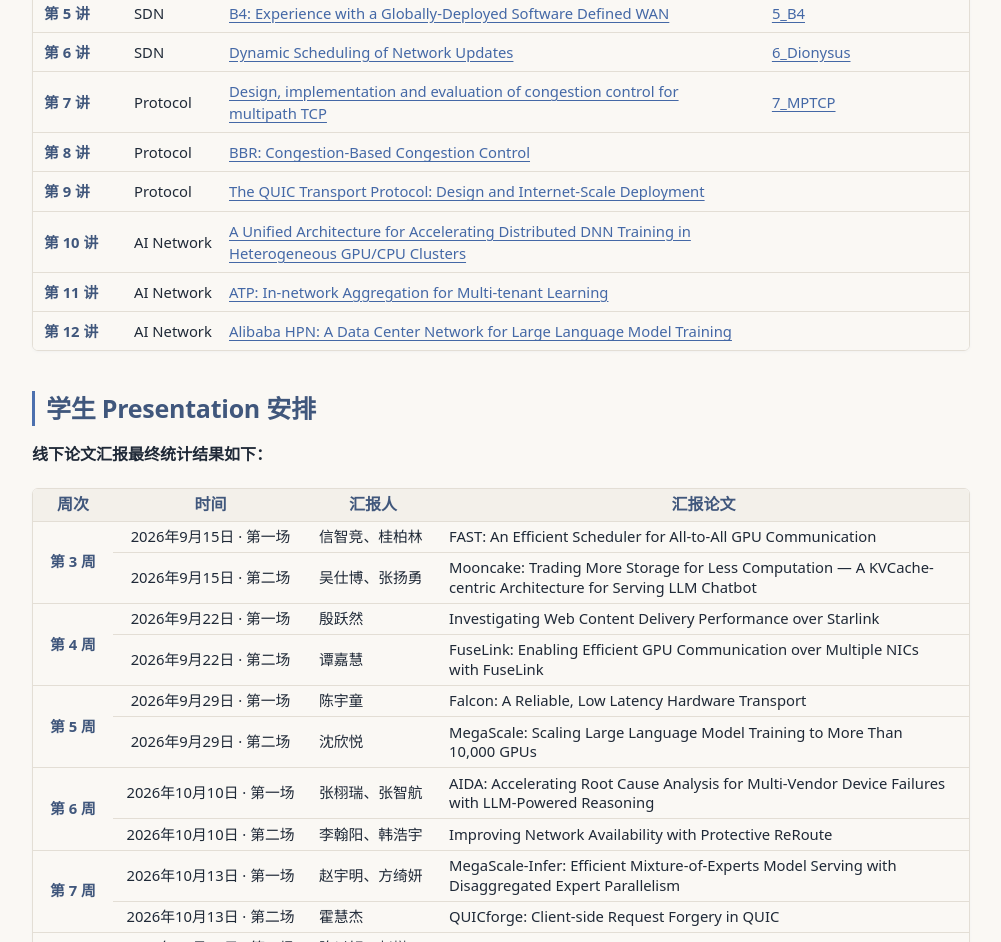
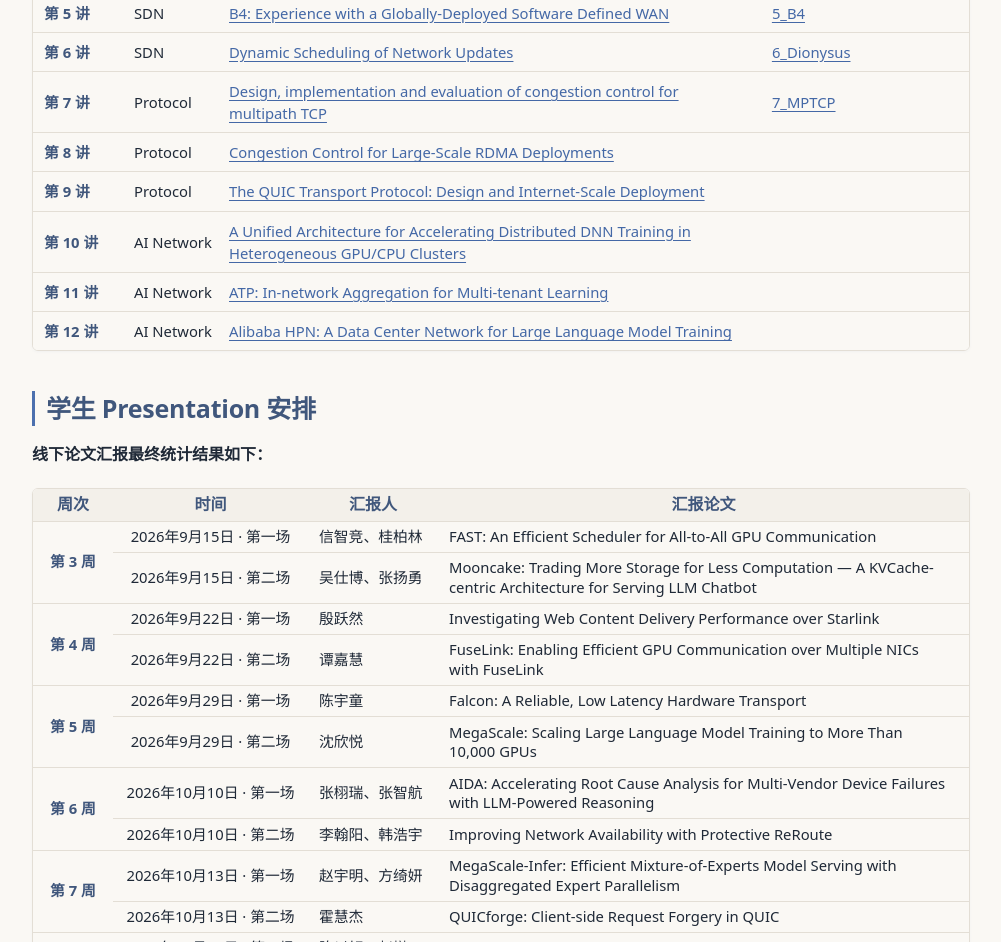
Before and after one commit to acn-2026/acn-2026.github.io, a plain HTML site: page index.html in a window 1280 px wide. Shown: the part 2336-3278 px from the top of the page, without its empty margins (14-1015 px from the left). Drawn offline with Linux system fonts and the light colour scheme.

Commit message:
Publish course website

```diff
--- a/index.html
+++ b/index.html
@@ -566,7 +566,7 @@
 <tr>
 <td>第 8 讲</td>
 <td>Protocol</td>
-<td><a href="papers/8_BBR.pdf">BBR: Congestion-Based Congestion Control</a></td>
+<td><a href="papers/8_DCQCN.pdf">Congestion Control for Large-Scale RDMA Deployments</a></td>
 <td></td>
 </tr>
 <tr>
```
Also changed, not shown: search/search_index.json (+1 -1 lines), 2 other files.
